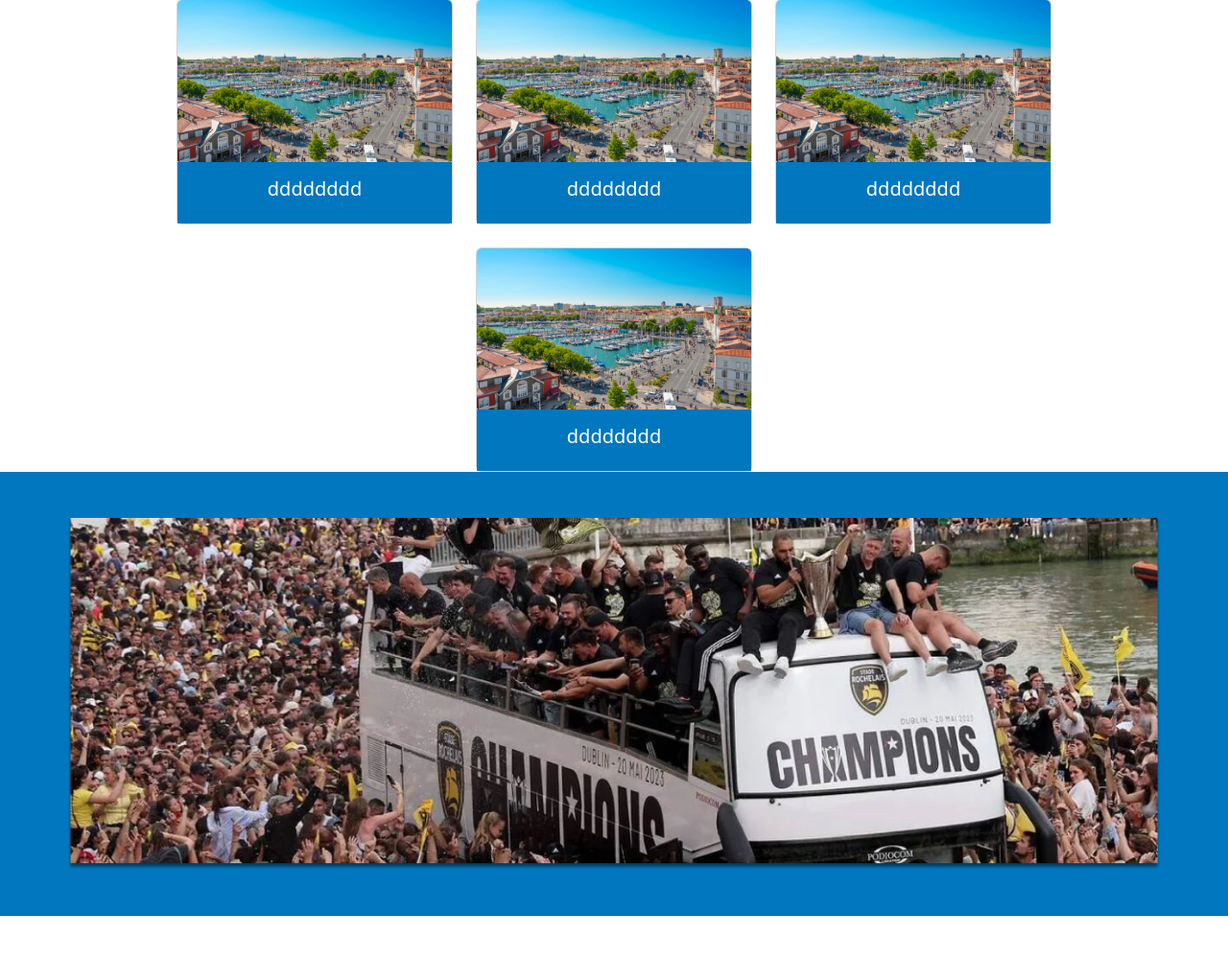
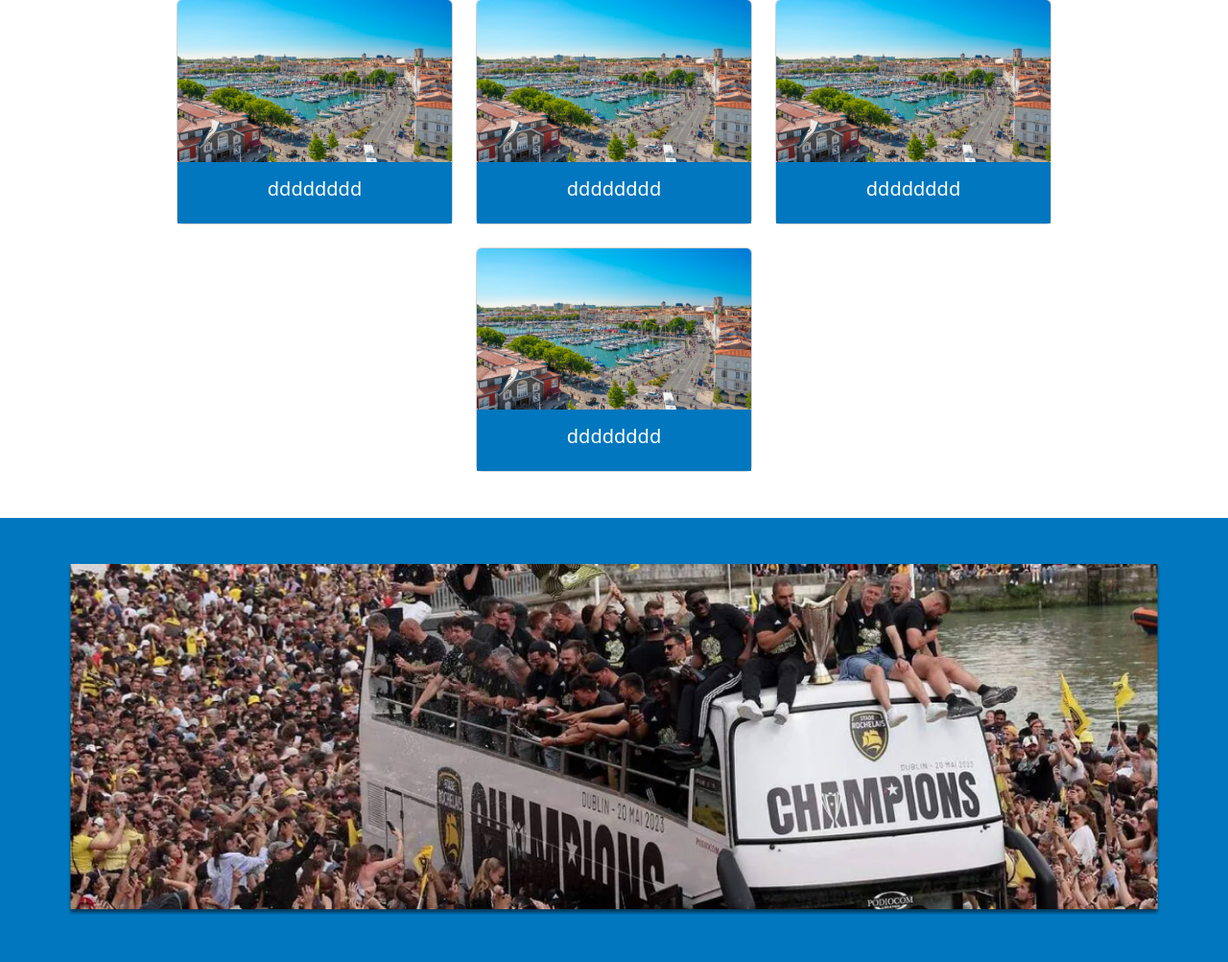
Before and after one commit to Moyna17k/Projet-commun-formation, a Symfony app: template templates/sport/index.html.twig in a window 1280 px wide. Shown: the part 25-1028 px from the top of the page at 96% size. Before the commit the page ends 980 px from the top, so only its background shows below. Run offline with Twig, Linux system fonts and the light colour scheme; the template is opened without the code that fills it, so the values that code supplies are empty; some libraries are stand-ins or nearby versions.

Commit message:
edit sport, NE PAS MERGE SUR CE COMMIT

```diff
--- a/templates/sport/index.html.twig
+++ b/templates/sport/index.html.twig
@@ -5,7 +5,7 @@
 {% block body %}
     <main class="container-fluid g-0">
         <section class="container d-flex flex-column justify-content-center align-items-center">
-            <div class="sportCards card-slider d-flex flex-row flex-wrap mt-4 justify-content-center gap-4">
+            <div class="sportCards card-slider my-5 d-flex flex-row flex-wrap mt-4 justify-content-center gap-4">
                 <a href="" class="card" style="width: 18rem;">
                     <img src="{{ asset('/assets/images/home/image 4.png') }}" class="card-img-top" alt="...">
                     <div class="card-body card-bg text-center text-white">
```
